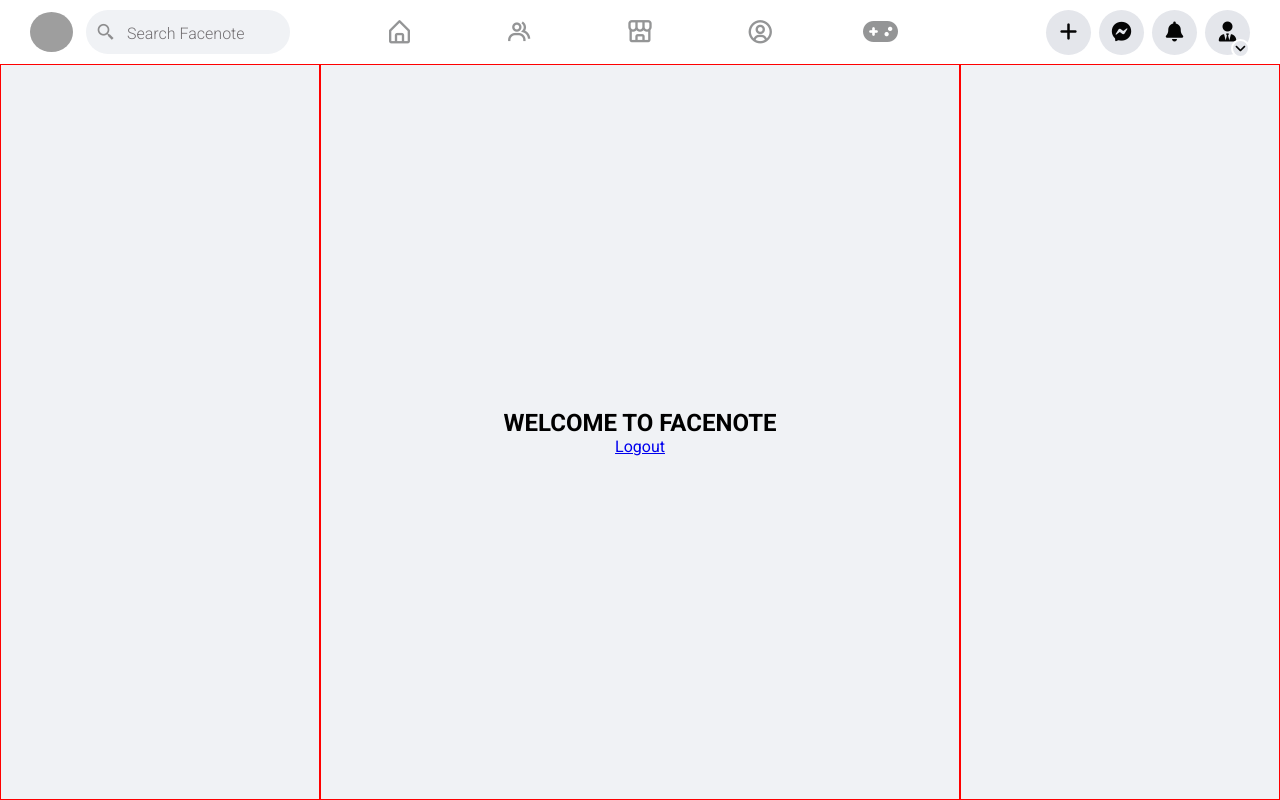
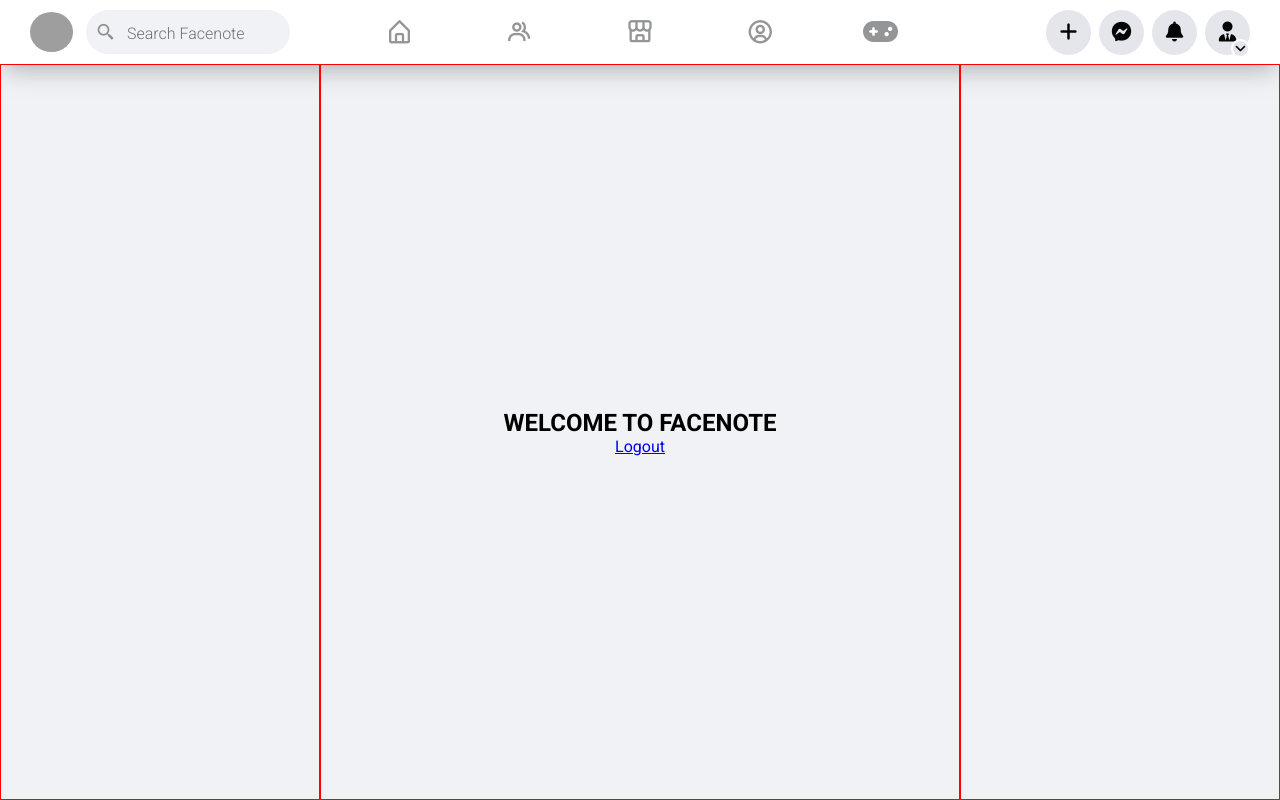
Before and after one commit to cygullem/FACEBOOK-Midterm, a PHP site: page /mainpage.php in a window 1280 px wide. Run offline with PHP 8.4, Linux system fonts and the light colour scheme; the visitor is signed in with stand-in values (Sample User, id 1); grey boxes are pictures that could not be loaded.

Commit message:
post  container design

```diff
--- a/CSS/mainpage.css
+++ b/CSS/mainpage.css
@@ -26,9 +26,9 @@ nav{
     justify-content: space-evenly;
     background-color: #ffffff;
     box-sizing: border-box;
-    box-shadow: 0px 11px 24px -5px rgba(0,0,0,0.59);
-    -webkit-box-shadow: 0px 11px 24px -5px rgba(0,0,0,0.59);
-    -moz-box-shadow: 0px 11px 24px -5px rgba(0,0,0,0.59);
+    box-shadow: 0px 11px 24px -5px rgba(133, 133, 133, 0.59);
+    -webkit-box-shadow: 0px 11px 24px -5px rgba(133, 133, 133,0.59);
+    -moz-box-shadow: 0px 11px 24px -5px rgba(133, 133, 133,0.59);
 }
 .fb-search{
     height: 100%;
@@ -164,13 +164,12 @@ nav{
 
 
 /*-------------------------------------------------------- SECTION AREA --------------------------------------------------------*/
-section{
+.content-container{
     box-sizing: border-box;
     height: 92vh;
     width: 100%;
     display: flex;
     align-items: center;
-    background-color: #f0f2f5;
 }
 
 .content-Left{
@@ -211,7 +210,6 @@ section{
     top: 50%;
     left: 50%;
     transform: translate(-50%, -50%);
-    background-color: white;
     padding: 20px;
 }
 ::selection{
--- a/mainpage.php
+++ b/mainpage.php
@@ -72,7 +72,7 @@ if (!isset($_SESSION['email'])) {
         </div>
     </nav>
 
-    <section>
+    <section class="content-container">
         <div class="content-Left">
 
         </div>
@@ -91,7 +91,7 @@ if (!isset($_SESSION['email'])) {
                         <header>Create Post</header>
                         <form action="#">
                             <div class="content">
-                                <img src="icons/logo.png" alt="logo">
+                                <img src="Assets/Facebook-Logo.png" alt="logo">
                                 <div class="details">
                                     <p>Facenote</p>
                                     <div class="privacy">
```
Also changed, not shown: icons/Logo.png (added), icons/emoji.svg (added), icons/gallery.svg (added), icons/logo.svg (added), icons/mic.svg (added), icons/more.svg (added), icons/smile.svg (added), icons/tag.svg (added), icons/theme.svg (added).
